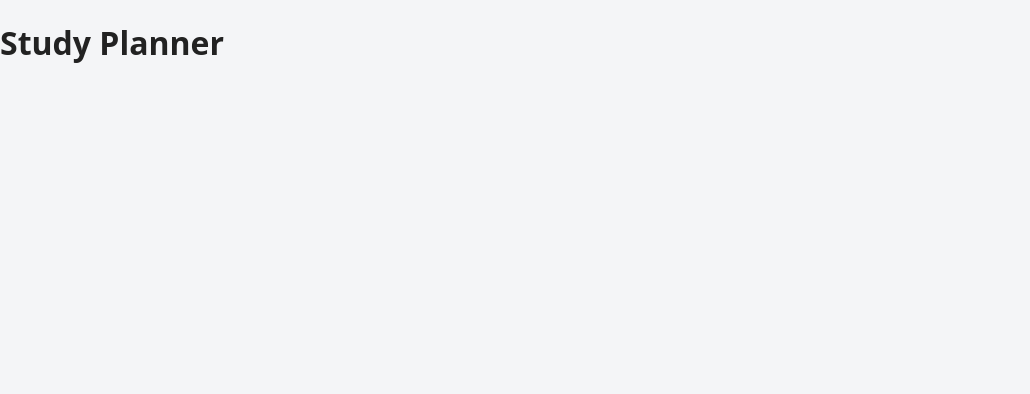
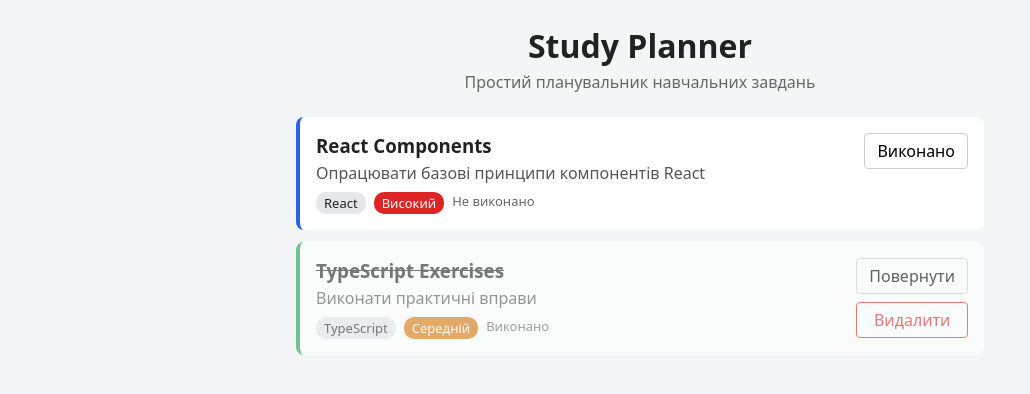
Before and after one commit to Anna-Adelina/study-planner, a React (Vite) app: page / in a window 1280 px wide. Shown: the top 394 px of the page, without its empty margins (0-1030 px from the left). Built offline with nearby package versions, Linux system fonts and the light colour scheme.

Commit message:
feat(lab-08): add task list with toggle and delete

```diff
--- /dev/null
+++ b/src/App.scss
@@ -0,0 +1,11 @@
+.app {
+  max-width: 720px;
+  margin: 0 auto;
+  padding: 24px 16px;
+
+  &__main {
+    display: flex;
+    flex-direction: column;
+    gap: 16px;
+  }
+}
--- a/src/App.tsx
+++ b/src/App.tsx
@@ -1,5 +1,38 @@
+import { useState } from 'react';
+import Header from './components/Header';
+import TaskList from './components/TaskList';
+import { initialTasks } from './data/initialTasks';
+import type { Task } from './types/task';
+import './App.scss';
+
 function App() {
-  return <h1>Study Planner</h1>;
+  const [tasks, setTasks] = useState<Task[]>(initialTasks);
+
+  const handleToggleTask = (id: number) => {
+    setTasks((prev) =>
+      prev.map((task) =>
+        task.id === id ? { ...task, completed: !task.completed } : task,
+      ),
+    );
+  };
+
+  const handleDeleteTask = (id: number) => {
+    setTasks((prev) => prev.filter((task) => task.id !== id));
+  };
+
+  return (
+    <div className="app">
+      <Header />
+      <main className="app__main">
+        <TaskList
+          tasks={tasks}
+          totalCount={tasks.length}
+          onToggle={handleToggleTask}
+          onDelete={handleDeleteTask}
+        />
+      </main>
+    </div>
+  );
 }
 
 export default App;
--- /dev/null
+++ b/src/components/Header.scss
@@ -0,0 +1,13 @@
+.header {
+  margin-bottom: 24px;
+  text-align: center;
+
+  &__title {
+    margin: 0;
+  }
+
+  &__subtitle {
+    margin: 4px 0 0;
+    color: #666;
+  }
+}
--- /dev/null
+++ b/src/components/Header.tsx
@@ -0,0 +1,12 @@
+import './Header.scss';
+
+function Header() {
+  return (
+    <header className="header">
+      <h1 className="header__title">Study Planner</h1>
+      <p className="header__subtitle">Простий планувальник навчальних завдань</p>
+    </header>
+  );
+}
+
+export default Header;
--- /dev/null
+++ b/src/components/TaskItem.scss
@@ -0,0 +1,82 @@
+.task-item {
+  display: flex;
+  justify-content: space-between;
+  gap: 16px;
+  padding: 16px;
+  background: #fff;
+  border-radius: 8px;
+  border-left: 4px solid #2563eb;
+
+  &__title {
+    margin: 0 0 4px;
+  }
+
+  &__description {
+    margin: 0 0 8px;
+    color: #555;
+  }
+
+  &__meta {
+    display: flex;
+    flex-wrap: wrap;
+    gap: 8px;
+    font-size: 13px;
+  }
+
+  &__category {
+    padding: 2px 8px;
+    background: #e5e7eb;
+    border-radius: 10px;
+  }
+
+  &__status {
+    color: #666;
+  }
+
+  &__priority {
+    padding: 2px 8px;
+    border-radius: 10px;
+    color: #fff;
+
+    &--low {
+      background: #16a34a;
+    }
+
+    &--medium {
+      background: #d97706;
+    }
+
+    &--high {
+      background: #dc2626;
+    }
+  }
+
+  &__actions {
+    display: flex;
+    flex-direction: column;
+    gap: 8px;
+  }
+
+  &__button {
+    padding: 6px 12px;
+    border: 1px solid #ccc;
+    border-radius: 4px;
+    background: #fff;
+    font: inherit;
+    cursor: pointer;
+
+    &--danger {
+      border-color: #dc2626;
+      color: #dc2626;
+    }
+  }
+
+  &--completed {
+    border-left-color: #16a34a;
+    opacity: 0.6;
+
+    .task-item__title {
+      text-decoration: line-through;
+    }
+  }
+}
--- /dev/null
+++ b/src/components/TaskItem.tsx
@@ -0,0 +1,57 @@
+import type { Task } from '../types/task';
+import './TaskItem.scss';
+
+interface TaskItemProps {
+  task: Task;
+  onToggle: (id: number) => void;
+  onDelete: (id: number) => void;
+}
+
+const priorityLabels = {
+  low: 'Низький',
+  medium: 'Середній',
+  high: 'Високий',
+};
+
+function TaskItem({ task, onToggle, onDelete }: TaskItemProps) {
+  return (
+    <li className={task.completed ? 'task-item task-item--completed' : 'task-item'}>
+      <div className="task-item__content">
+        <h3 className="task-item__title">{task.title}</h3>
+        {task.description && (
+          <p className="task-item__description">{task.description}</p>
+        )}
+        <div className="task-item__meta">
+          <span className="task-item__category">{task.category}</span>
+          <span className={`task-item__priority task-item__priority--${task.priority}`}>
+            {priorityLabels[task.priority]}
+          </span>
+          <span className="task-item__status">
+            {task.completed ? 'Виконано' : 'Не виконано'}
+          </span>
+        </div>
+      </div>
+
+      <div className="task-item__actions">
+        <button
+          className="task-item__button"
+          type="button"
+          onClick={() => onToggle(task.id)}
+        >
+          {task.completed ? 'Повернути' : 'Виконано'}
+        </button>
+        {task.completed && (
+          <button
+            className="task-item__button task-item__button--danger"
+            type="button"
+            onClick={() => onDelete(task.id)}
+          >
+            Видалити
+          </button>
+        )}
+      </div>
+    </li>
+  );
+}
+
+export default TaskItem;
--- /dev/null
+++ b/src/components/TaskList.scss
@@ -0,0 +1,20 @@
+.task-list {
+  display: flex;
+  flex-direction: column;
+  gap: 12px;
+  margin: 0;
+  padding: 0;
+  list-style: none;
+
+  &__empty {
+    padding: 24px;
+    background: #fff;
+    border-radius: 8px;
+    text-align: center;
+    color: #666;
+
+    p {
+      margin: 4px 0;
+    }
+  }
+}
--- /dev/null
+++ b/src/components/TaskList.tsx
@@ -0,0 +1,40 @@
+import type { Task } from '../types/task';
+import TaskItem from './TaskItem';
+import './TaskList.scss';
+
+interface TaskListProps {
+  tasks: Task[];
+  totalCount: number;
+  onToggle: (id: number) => void;
+  onDelete: (id: number) => void;
+}
+
+function TaskList({ tasks, totalCount, onToggle, onDelete }: TaskListProps) {
+  if (totalCount === 0) {
+    return (
+      <div className="task-list__empty">
+        <p>Завдань поки немає.</p>
+        <p>Додайте перше навчальне завдання.</p>
+      </div>
+    );
+  }
+
+  if (tasks.length === 0) {
+    return <p className="task-list__empty">За цим фільтром завдань немає.</p>;
+  }
+
+  return (
+    <ul className="task-list">
+      {tasks.map((task) => (
+        <TaskItem
+          key={task.id}
+          task={task}
+          onToggle={onToggle}
+          onDelete={onDelete}
+        />
+      ))}
+    </ul>
+  );
+}
+
+export default TaskList;
```
Also changed, not shown: src/styles/data/initialTasks.ts (deleted, +0 -20 lines), src/styles/types/task.ts (deleted, +0 -14 lines).
